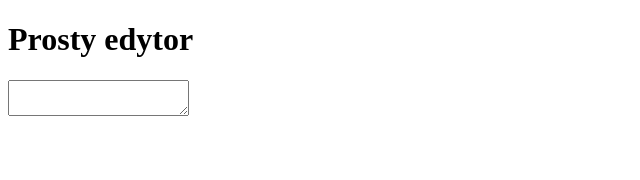
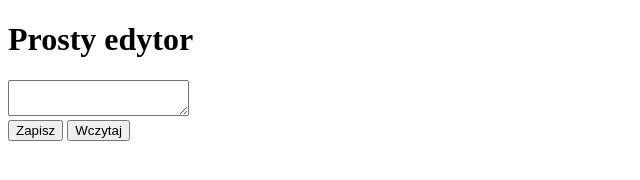
Before and after one commit to szewczykkrzysztof/first-editor, a plain HTML site: page index.html in a window 1280 px wide. Shown: the whole page, without its empty margins (0-640 px from the left). Drawn offline with Linux system fonts and the light colour scheme.

Commit message:
added save and open button

```diff
--- a/index.html
+++ b/index.html
@@ -11,6 +11,11 @@
         <textarea class="editor__InputBox">
 
         </textarea>
+        <div class="buttons">
+            <button class="saveButton">Zapisz</button>
+            <button class="openButton">Wczytaj</button>
+        </div>
     </main>
+    <script src="index.js"></script>
 </body>
 </html>
```
